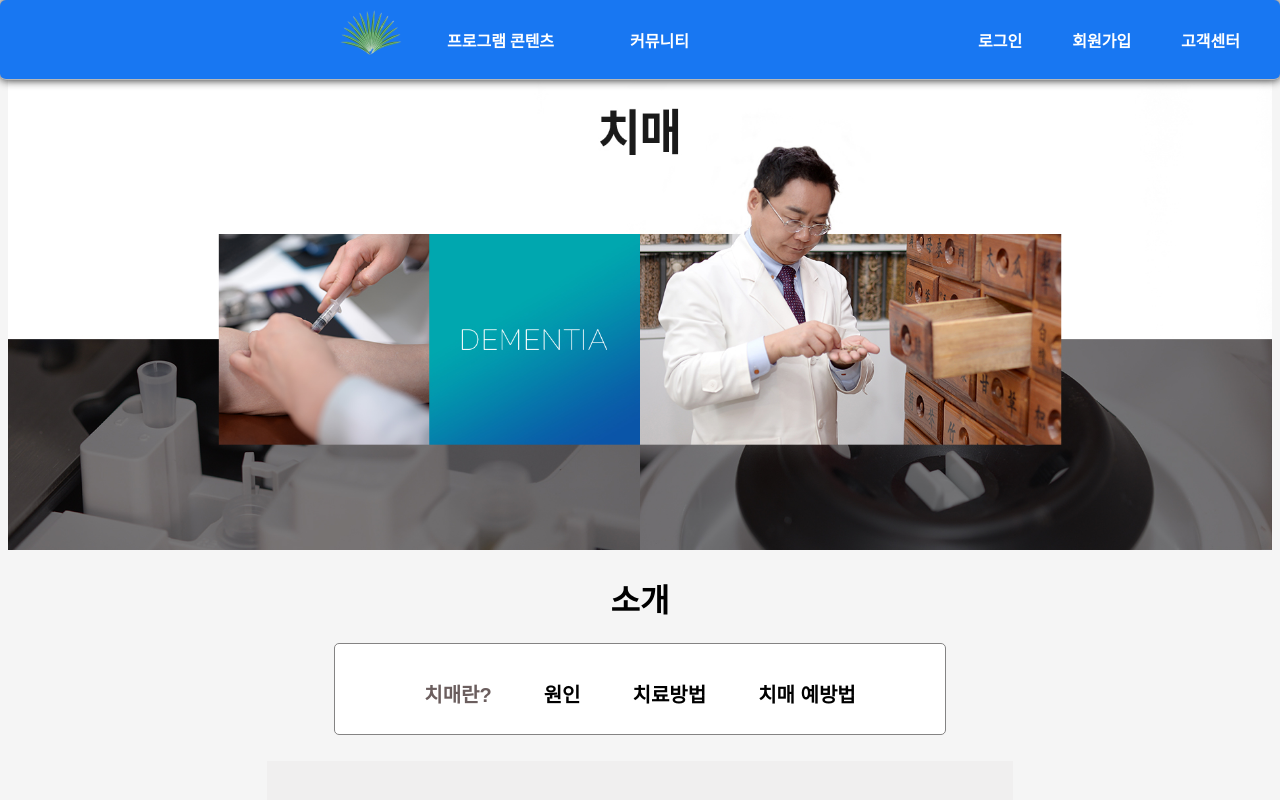
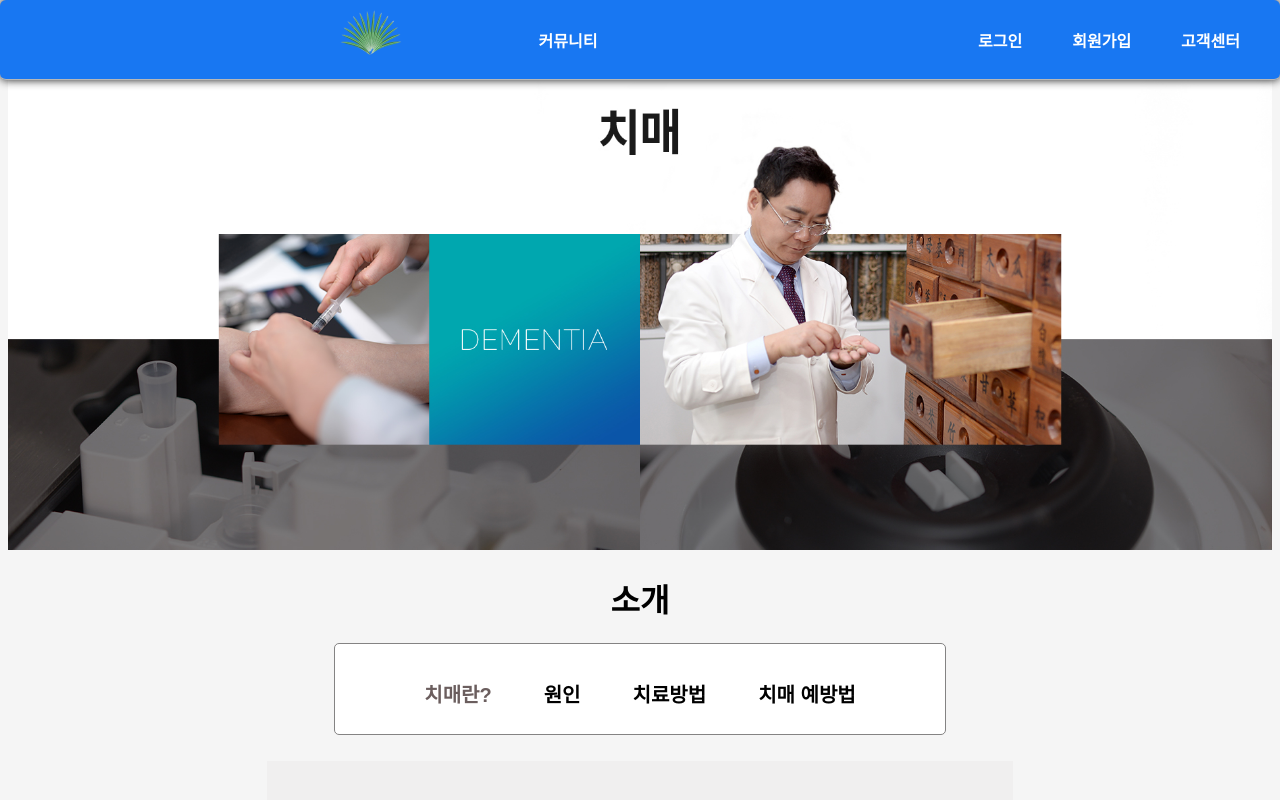
Before and after one commit to hshy1839/aginginplace-web, a React (Create React App) app: page / in a window 1280 px wide. Shown: the top 800 px of the page. Built offline with nearby package versions, Linux system fonts and the light colour scheme.

Commit message:
jenkins test

```diff
--- a/src/component/Header.js
+++ b/src/component/Header.js
@@ -18,7 +18,7 @@ const Header = () => {
       </div>
       <nav className="nav-container">
         <ul>
-          <li className='Header-nav'><Link to="/Contents">프로그램 콘텐츠</Link></li>
+          {/* <li className='Header-nav'><Link to="/Contents">프로그램 콘텐츠</Link></li> */}
           <li className='Header-nav'><Link to="/page2">커뮤니티</Link></li>
         </ul>
       </nav>
```
